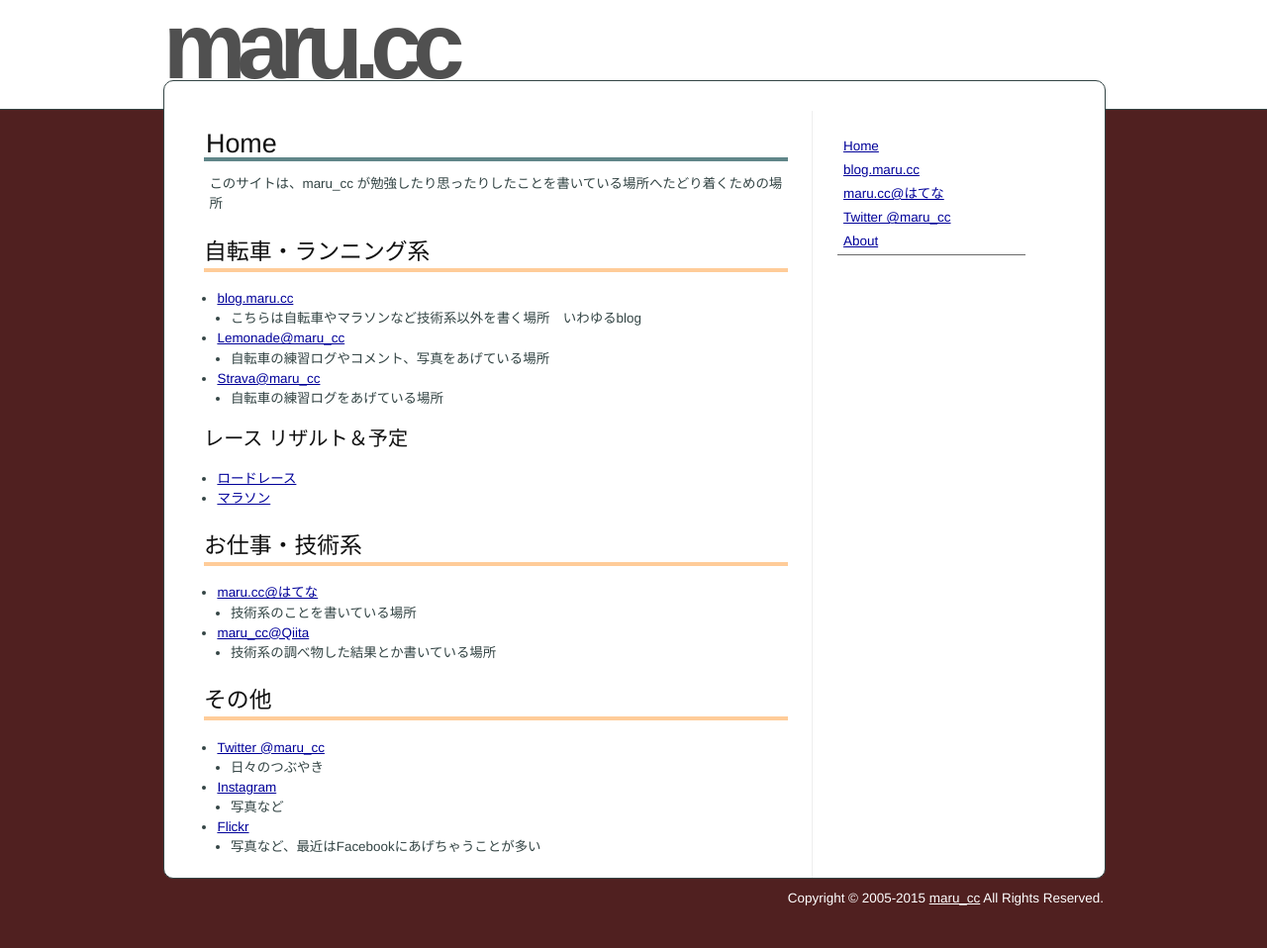
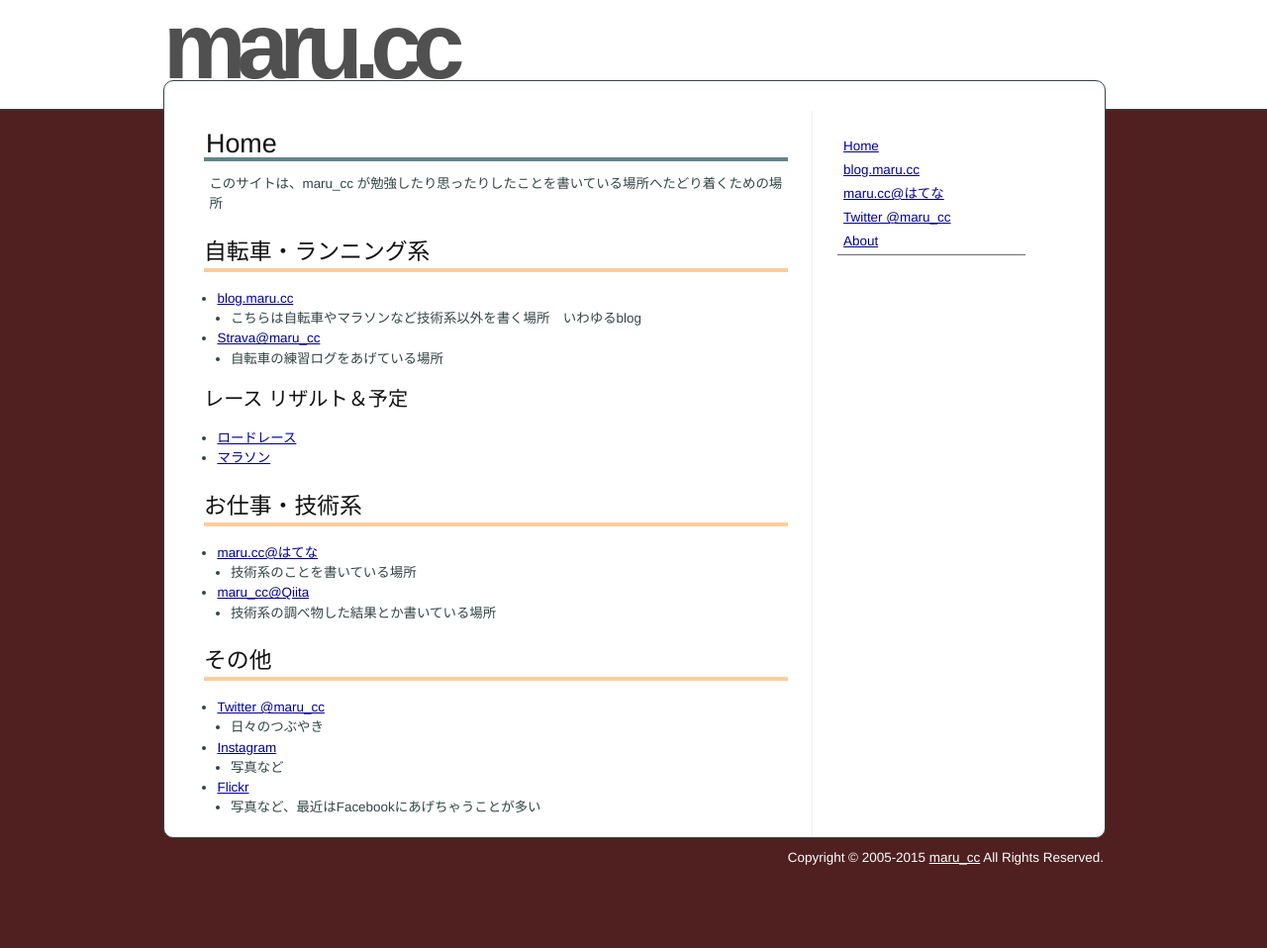
Before and after one commit to marucc/marucc.github.io, a Jekyll site: the page built from index.md, in a window 1280 px wide. Shown: the whole page at 99% size. Built offline with Jekyll 4.4.1, drawn with Linux system fonts in a browser that asks for light colours; after the commit the page ends 918 px from its top, so only the background shows below that.

Commit message:
Update index.md

```diff
--- a/index.md
+++ b/index.md
@@ -11,8 +11,6 @@ title: Home
 
 - [blog.maru.cc](http://blog.maru.cc/)
     - こちらは自転車やマラソンなど技術系以外を書く場所　いわゆるblog
-- [Lemonade@maru_cc](http://lemona.de/notebook/2/)
-    - 自転車の練習ログやコメント、写真をあげている場所
 - [Strava@maru_cc](http://www.strava.com/athletes/maru_cc)
     - 自転車の練習ログをあげている場所
 
```
